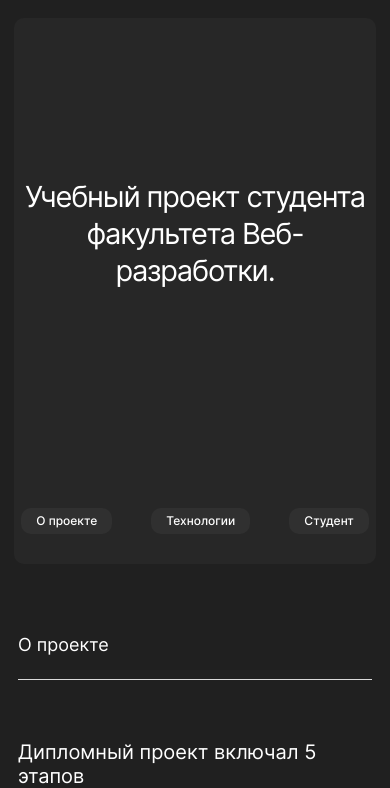
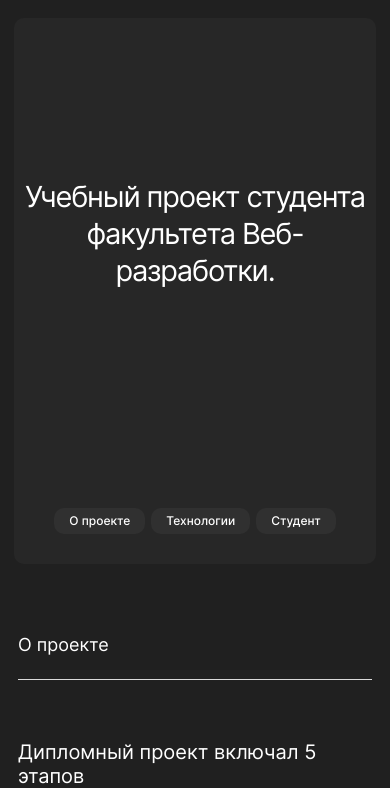
Before and after one commit to serezhaorlov/movies-explorer-frontend, a React app: page / in a window 390 px wide. Shown: the part 56-844 px from the top of the page. Built offline with nearby package versions, Linux system fonts and the light colour scheme; no server answers.

Commit message:
diploma: fixes in prome, guide how to run project

```diff
--- a/src/components/Promo/Promo.css
+++ b/src/components/Promo/Promo.css
@@ -11,7 +11,6 @@
 
 .promo__container{
     display: flex;
-    width: 26%;
     align-items: center;
     justify-content: space-between;
     margin: 0 0 30px;
@@ -59,7 +58,6 @@
     }
 
     .promo__container{
-        width: 50%;
         bottom: 0;
         position:absolute;
     }
@@ -72,7 +70,6 @@
 
 }
 
-/* а у меня все ок с карточками, функционал работает */
 
 @media screen and (max-width: 481px) {
     .promo {
@@ -84,7 +81,6 @@
     .promo__container{
         display: flex;
         justify-content: space-between;
-        width: 96%;
         bottom: 0;
         position: absolute;
     }
```
Also changed, not shown: src/components/App/App.js (+8 -0 lines).
